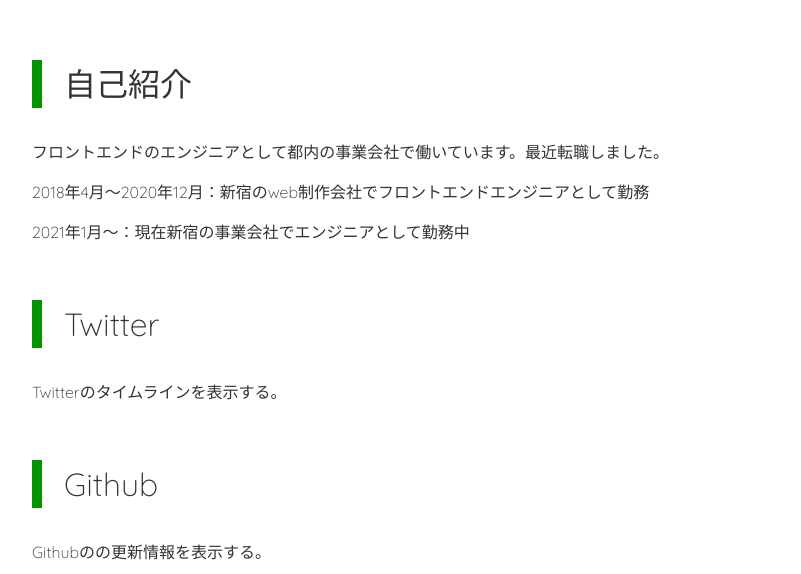
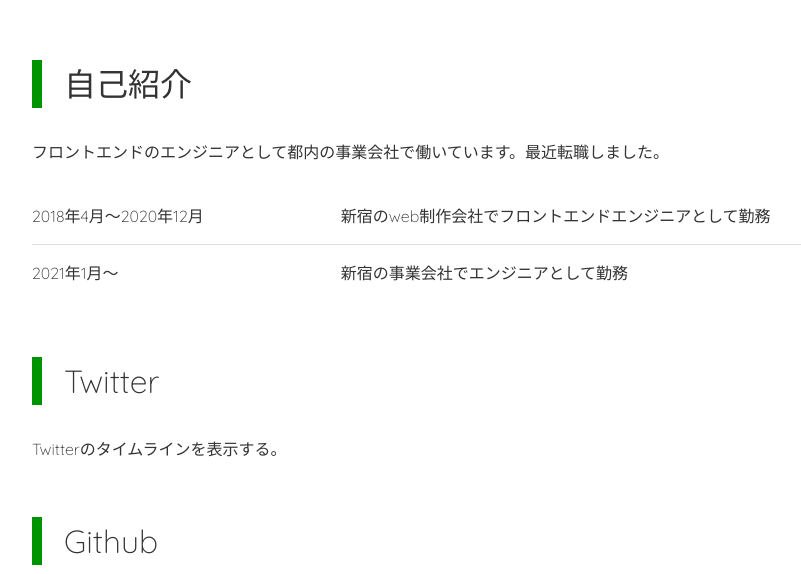
Before and after one commit to shushuTona/shushutona-web, a Vue app: page /about in a window 1280 px wide. Shown: the part 796-1370 px from the top of the page, without its empty margins (120-921 px from the left). Built offline with nearby package versions, Linux system fonts and the light colour scheme; no server answers.

Commit message:
atoms.table.vue追加

```diff
--- a/src/assets/sass/prepends.scss
+++ b/src/assets/sass/prepends.scss
@@ -7,6 +7,7 @@ $MAIN_COLOR: #009400;
 $SUB_COLOR: #360094;
 $ACCENT_COLOR: #ff5c28;
 $FONT_COLOR: #333;
+$BORDER_COLOR: #ddd;
 $TRANSITION: .3s;
 $CONTENT_WIDTH: 1024px;
 $PC_FONT_BASE: 1.6rem;
--- /dev/null
+++ b/src/components/atoms/atoms.table.vue
@@ -0,0 +1,81 @@
+<template>
+    <div class="m-table">
+        <table class="table__inner">
+            <colgroup>
+                <col class="table__col">
+                <col class="table__col">
+            </colgroup>
+            <tbody>
+                <tr
+                    v-for="tr of tableList"
+                    :key="tr.id"
+                >
+                    <th>{{ tr.th.content }}</th>
+                    <td
+                        v-for="td of tr.tdList"
+                        :key="td.id"
+                    >
+                        {{ td.content }}
+                    </td>
+                </tr>
+            </tbody>
+        </table>
+    </div>
+</template>
+
+<script>
+export default {
+    name: 'Table',
+    props: {
+        tableList: {
+            type: Array,
+            required: true
+        }
+    }
+}
+</script>
+
+<style scoped lang="scss">
+.m-table {
+    margin: 24px 0;
+
+    .table {
+        &__inner {
+            margin: 0;
+            width: 100%;
+            border-collapse: collapse;
+
+            tr {
+                & + tr {
+                    border-top: 1px solid $BORDER_COLOR;
+                }
+            }
+
+            th,
+            td {
+                padding: 16px 0;
+            }
+
+            th {
+                font-weight: normal;
+                text-align: left;
+                padding-right: 16px;
+            }
+
+            td {
+                padding-left: 16px;
+            }
+        }
+
+        &__col {
+            &:nth-of-type(1) {
+                width: 30%;
+            }
+
+            &:nth-of-type(2) {
+                width: 70%;
+            }
+        }
+    }
+}
+</style>
--- a/src/views/views.about.vue
+++ b/src/views/views.about.vue
@@ -3,15 +3,13 @@
         <FirstView>
             <Heading1 :headingText="'About'" />
 
-            <p>僕に関しての軽い説明など</p>
+            <p>僕に関しての軽い説明</p>
         </FirstView>
 
         <Heading2 :headingText="'自己紹介'" />
         <p>フロントエンドのエンジニアとして都内の事業会社で働いています。最近転職しました。</p>
 
-        <p>2018年4月～2020年12月：新宿のweb制作会社でフロントエンドエンジニアとして勤務</p>
-
-        <p>2021年1月～：現在新宿の事業会社でエンジニアとして勤務中</p>
+        <Table :tableList="tableList" />
 
         <Heading2 :headingText="'Twitter'" />
         <p>Twitterのタイムラインを表示する。</p>
@@ -25,13 +23,45 @@
 import Heading1 from '@/components/atoms/atoms.heading1.vue';
 import Heading2 from '@/components/atoms/atoms.heading2.vue';
 import FirstView from '@/components/atoms/atoms.firstView.vue';
+import Table from '@/components/atoms/atoms.table.vue';
 
 export default {
     name: 'About',
     components: {
         Heading1,
         Heading2,
-        FirstView
+        FirstView,
+        Table
+    },
+    data() {
+        return {
+            tableList: [
+                {
+                    id: 0,
+                    th: {
+                        content: '2018年4月～2020年12月'
+                    },
+                    tdList: [
+                        {
+                            id: 0,
+                            content: '新宿のweb制作会社でフロントエンドエンジニアとして勤務'
+                        }
+                    ]
+                },
+                {
+                    id: 1,
+                    th: {
+                        content: '2021年1月～'
+                    },
+                    tdList: [
+                        {
+                            id: 0,
+                            content: '新宿の事業会社でエンジニアとして勤務'
+                        }
+                    ]
+                }
+            ]
+        }
     }
 }
 </script>
```
